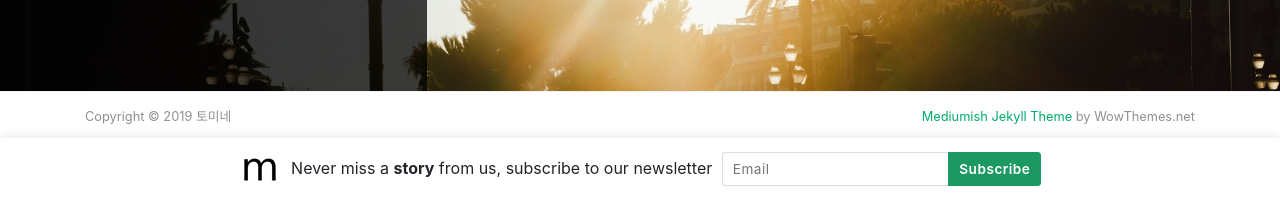
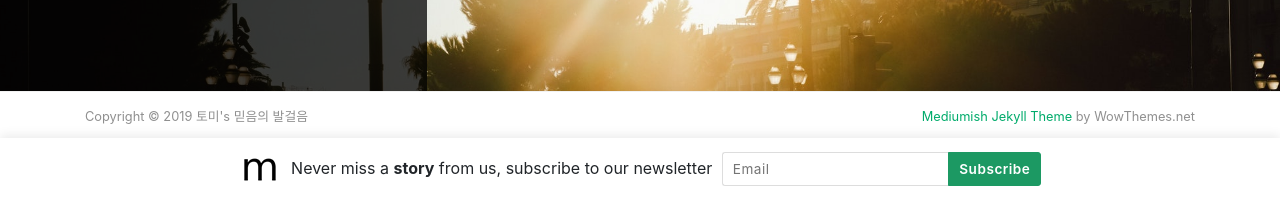
Before and after one commit to Jusung/joyfulpace, a Jekyll site: the page built from index.html, in a window 1280 px wide and 900 px high, scrolled down 1207 px. Shown: the part 700-897 px from the top of the window. Built offline with Jekyll 4.4.1, drawn with Linux system fonts in a browser that asks for light colours; nearby versions of some CDN libraries; the list of posts is cut into pages by our own code.

```diff
--- a/_config.yml
+++ b/_config.yml
@@ -1,6 +1,6 @@
 # Site
-name: "토미네"
-title: "토미 이야기 - 삶, 생각, 경험"
+name: "토미's 믿음의 발걸음"
+title: "삶, 생각, 경험"
 description: "토미 이야기 - 삶, 생각, 경험"
 logo: 'assets/images/logo.png'
 favicon: 'assets/images/logo.png'
```
